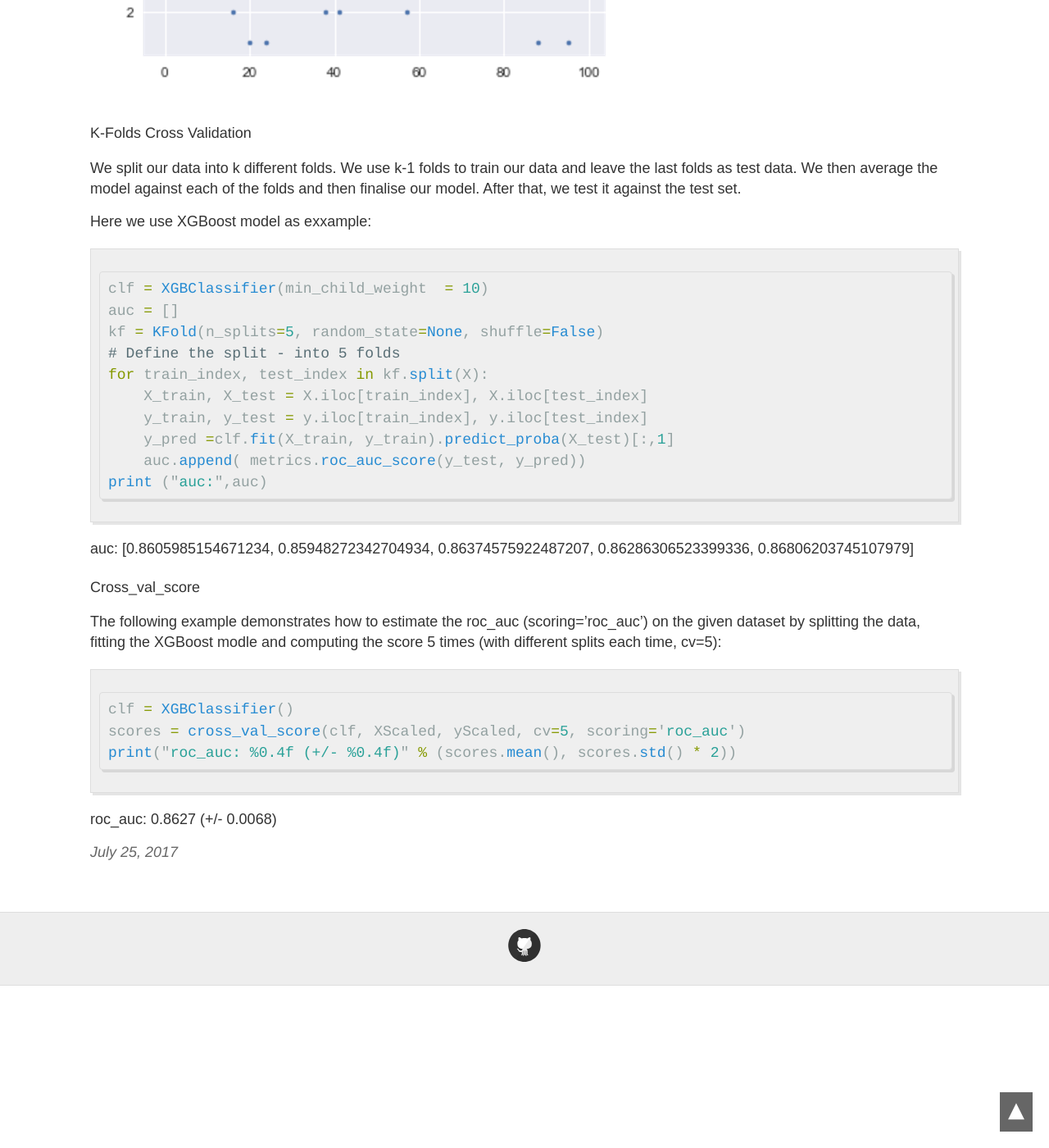
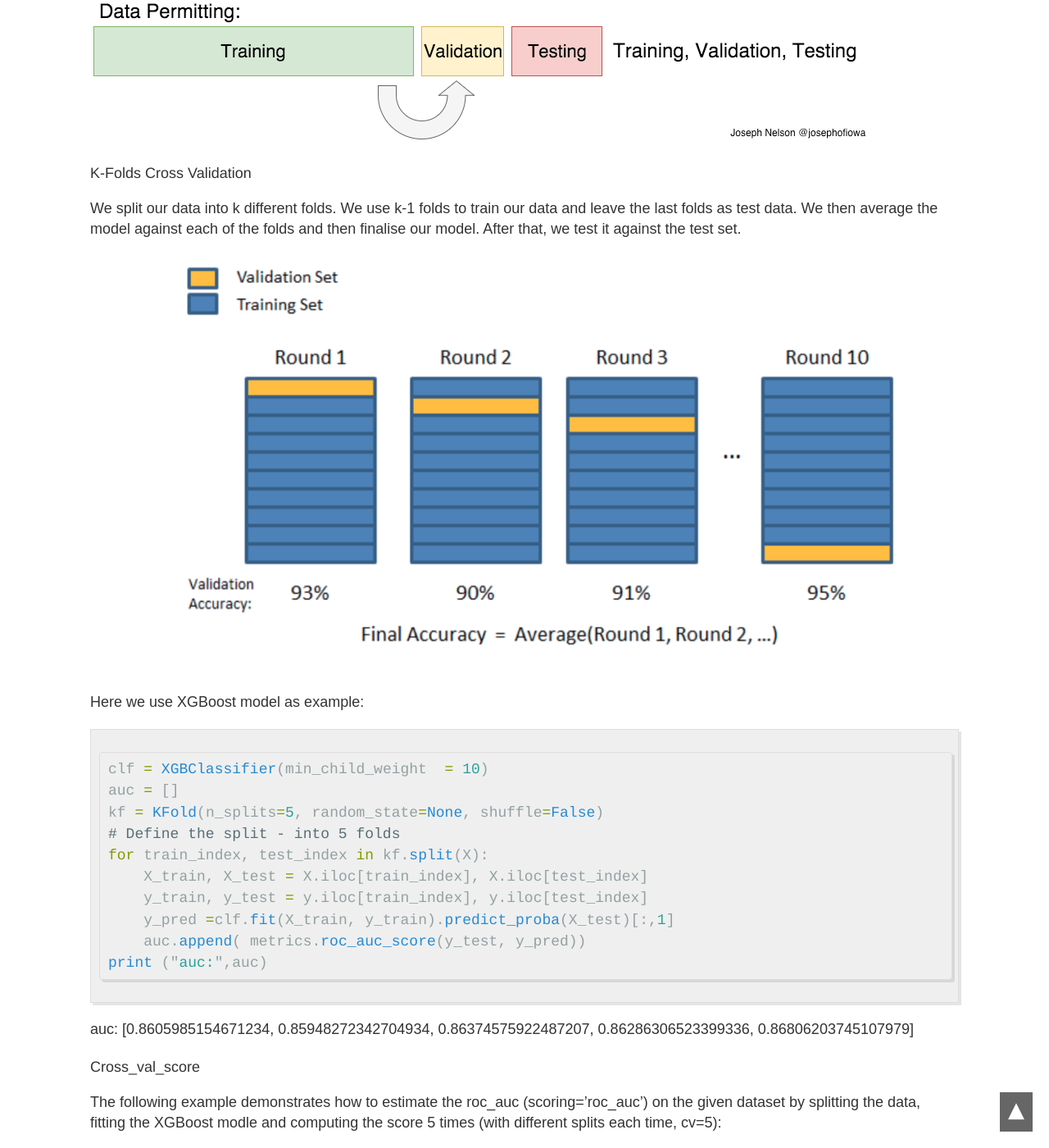
Before and after one commit to JingQin-JQ/JingQIn-JQ.github.io, a Jekyll site: the page built from _posts/2017-07-25-Cross-validation.md, in a window 1280 px wide and 1400 px high, scrolled down 1806 px. Shown: the whole window at 82% size. Built offline with Jekyll 4.4.1, drawn with Linux system fonts in a browser that asks for light colours; comment, search, counter and statistics services are not loaded.

Commit message:
upload images

````diff
--- a/_posts/2017-07-25-Cross-validation.md
+++ b/_posts/2017-07-25-Cross-validation.md
@@ -46,12 +46,15 @@ What if the data is not not evenly distributed？  This will result in overfitti
 ### Cross validation
 Cross validation is quit similar to train\_test\_split, but it’s applied to more subsets. Meaning, we split our data into k subsets, and train on k-1 subsets, and hold one subset for the test. We’re able to hold test set for each of all k subsets.
 
-![test](https://raw.githubusercontent.com/JingQin-JQ/JingQIn-JQ.github.io/0562ad9434fa7d1bd8f1b05e479a52a469f446bc/images/2017-06-28/Screen%20Shot%202017-06-28%20at%2020.47.02.png)
+![test](https://raw.githubusercontent.com/JingQin-JQ/JingQIn-JQ.github.io/master/images/2017-07-25/1-4G__SV580CxFj78o9yUXuQ.png)
+
 
 ##### K-Folds Cross Validation
 We split our data into k different folds. We use k-1 folds to train our data and leave the last folds as test data. We then average the model against each of the folds and then finalise our model. After that, we test it against the test set.
 
-Here we use XGBoost model as exxample:
+![test](https://raw.githubusercontent.com/JingQin-JQ/JingQIn-JQ.github.io/master/images/2017-07-25/1-J2B_bcbd1-s1kpWOu_FZrg.png)
+
+Here we use XGBoost model as example:
 
 ```python
 clf = XGBClassifier(min_child_weight  = 10)
````
